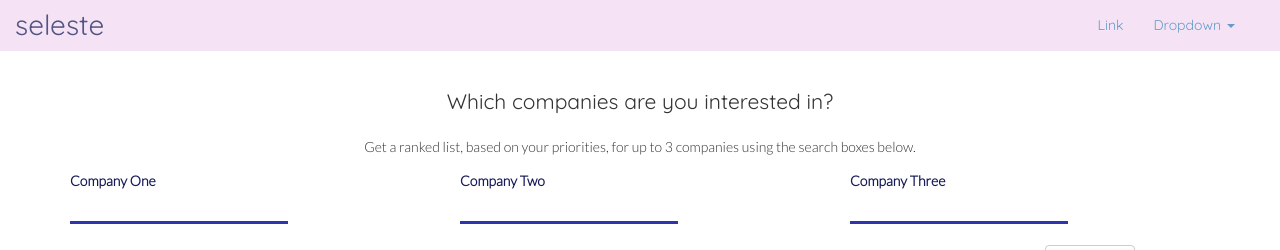
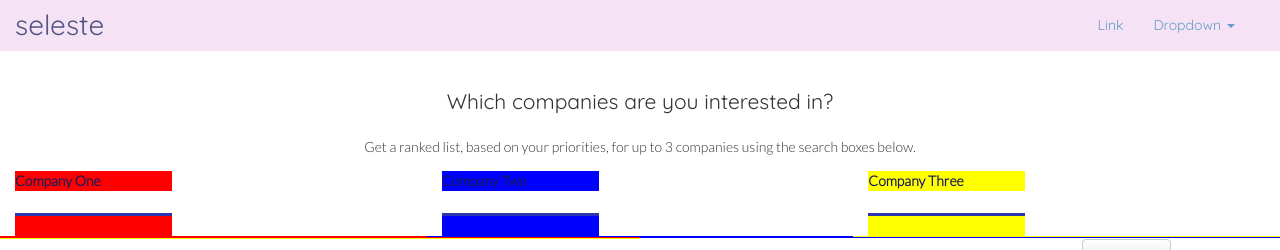
Before and after one commit to eleanorstrib/seleste.io, a Django app: page /companies/ in a window 1280 px wide. Shown: the top 250 px of the page. Run offline with Django 3.2, Linux system fonts and the light colour scheme; some libraries are stand-ins or nearby versions.

Commit message:
working on some grid alignment issues on the companies page

```diff
--- a/search/static/scripts/companyselection.js
+++ b/search/static/scripts/companyselection.js
@@ -83,7 +83,12 @@ $(document).ready(function(){
 		$('#' + searchBoxID).val(gdAPIData.employers[selectedCompanyIndex].name);
 		$('#' + searchBoxID).prop('disabled', true);
 		var logoURL = gdAPIData.employers[selectedCompanyIndex].squareLogo
-		$('#' + searchBoxID + '-img').prepend('<img src="' + logoURL + '" width="125" class="company-logo"/>');
+		var sector = gdAPIData.employers[selectedCompanyIndex].sectorName
+		var industry = gdAPIData.employers[selectedCompanyIndex].industryName
+		var website = gdAPIData.employers[selectedCompanyIndex].website
+		$('#' + searchBoxID + '-img').prepend('<img src="' + logoURL + '" width="100" class="company-logo"/>');
+		$('#' + searchBoxID + '-info').prepend('<h6>' + sector + '  |  ' + industry +'</h3>');
+		$('#' + searchBoxID + '-info').prepend('<h6><a href="http://' + website + '" target="_blank">' + website + '</a></h6>');
 	};
 
 
--- a/search/templates/search/companies.html
+++ b/search/templates/search/companies.html
@@ -8,41 +8,39 @@
 <script type="text/javascript" src="../static/scripts/companyselection.js"></script>
 <link rel="stylesheet" type="text/css" href="../static/styles/style.css"></script>
 
+<div class="container-fluid">
 
-<div class="container">
 	<div class="row">
-		<div class="col-md-2"></div>
-		<div class="col-md-8 title-text">
+		<div class="title-text">
 			Which companies are you interested in?
 		</div>
-		<div class="col-md-2"></div>
-	</div>
-	<div class="row">
-		<div class="col-md-2"></div>
-		<div class="col-md-8 total-msg">
-			Get a ranked list, based on your priorities, for up to 3 companies using the search boxes below.
-		</div>
-		<div class="col-md-2"></div>
 	</div>
 
 	<div class="row">
-		<form class="form-inline" id="companies-form" action="" method="post"> {% csrf_token %}
+		<div class="total-msg">
+			Get a ranked list, based on your priorities, for up to 3 companies using the search boxes below.
+		</div>
+	</div>
+
+	<div class="row">
+
+		<form class="form-inline" id="companies-form" action="" method="post">
 		<div class="col-md-4">
-			<div class="form-group">
+			<div class="form-group" style="background-color:red;">
 				<label for "company one">Company One</label>
 				<input type="text" name="company1" id="company1" class="company" min="2" required> <br />
 
 			</div>
 		</div>
 		<div class="col-md-4">
-			<div class="form-group">
+			<div class="form-group" style="background-color:blue;">
 				<label for "company one">Company Two</label>
 				<input type="text" name="company2" id="company2" class="company" required> <br />
 
 			</div>
 		</div>
 		<div class="col-md-4">
-			<div class="form-group">
+			<div class="form-group" style="background-color:yellow;">
 				<label for "company one">Company Three</label>
 				<input type="text" name="company3" id="company3" class="company"> <br />
 
@@ -50,18 +48,29 @@
 		</div>
 
 	</div>
+
 	<div class="row">
-		<div class="col-md-4 company-logo" id="company1-img"></div>
-		<div class="col-md-4 company-logo" id="company2-img"></div>
-		<div class="col-md-4 company-logo" id="company3-img"></div>
+		<div class="col-md-4 company-logo" id="company1-img" align="center" style="background-color:red;"></div>
+		<div class="col-md-4 company-logo" id="company2-img" style="background-color:blue;"></div>
+		<div class="col-md-4 company-logo" id="company3-img" style="background-color:yellow;"></div>
 	</div>
+
+	<div class="row">
+		<div class="col-md-3 company-info" id="company1-info" style="background-color:red;"></div>
+		<div class="col-md-3 company-info" id="company2-info" style="background-color:blue;"></div>
+		<div class="col-md-3 company-info" id="company3-info" style="background-color:yellow;"></div>
+	</div>
+
 	<div class="row">
 		<div class="col-md-10"></div>
 		<div class="col-md-2">
 			<button type="submit" class="btn btn-default" id="companies-submit" name="next-results" onclick="location.href='{% url 'results' %}'">see results</button>
 		</div>
+	</form>
 	</div>
-	</form>
+</div>
+<!--end regular page content-->
+
 
 
 	<!-- This modal appears automatically when a search term does n
@@ -112,9 +121,5 @@
 		  </div>
 		</div>
 
-	  </div>
-	</div>
-</div>
-</div>
 
 {% endblock %}
--- a/static/styles.css
+++ b/static/styles.css
@@ -35,23 +35,23 @@ img.company-logo {
 	margin-right: auto;
 }
 
+.company-info {
+	text-align: center;
+}
+
 label, input {
 	display: table-cell;
     vertical-align: middle
 }
 
 input[type='text'] {
-	border-width-top: 0px;
 	border-top: none;
-		border-width-right: 0px;
 	border-right: none;
-		border-width-left: 0px;
 	border-left: none;
-
 	border-bottom-color: #181B59;
 	border-bottom-width: 3px;
 	text-align: center;
-	font-size: 1.4em;
+	font-size: 1em;
 	width: 100%;
 	-webkit-appearance: none;
     -moz-appearance: textfield;
@@ -132,10 +132,10 @@ img.priorities-img {
 label {
 	color: #181B59;
 }
-/*
-img.company-logo {
-	padding: 10px;
+
+div.company-info {
+	width: 50%;
+	margin: 0 auto;
 }
-*/
 
 /*#F2D8F2*/
```
